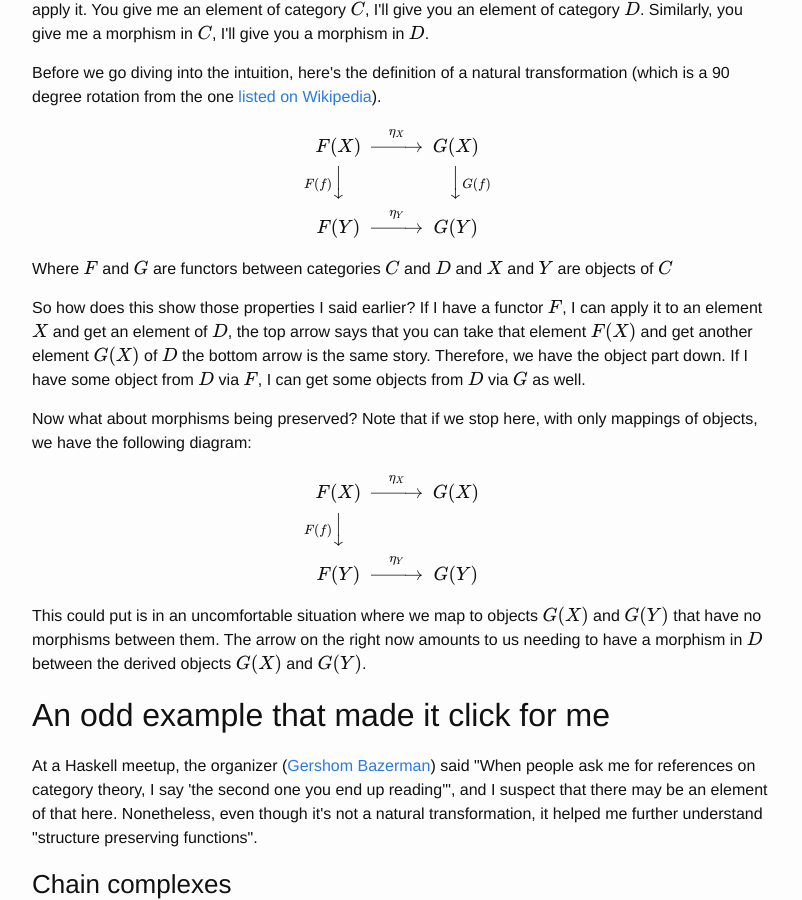
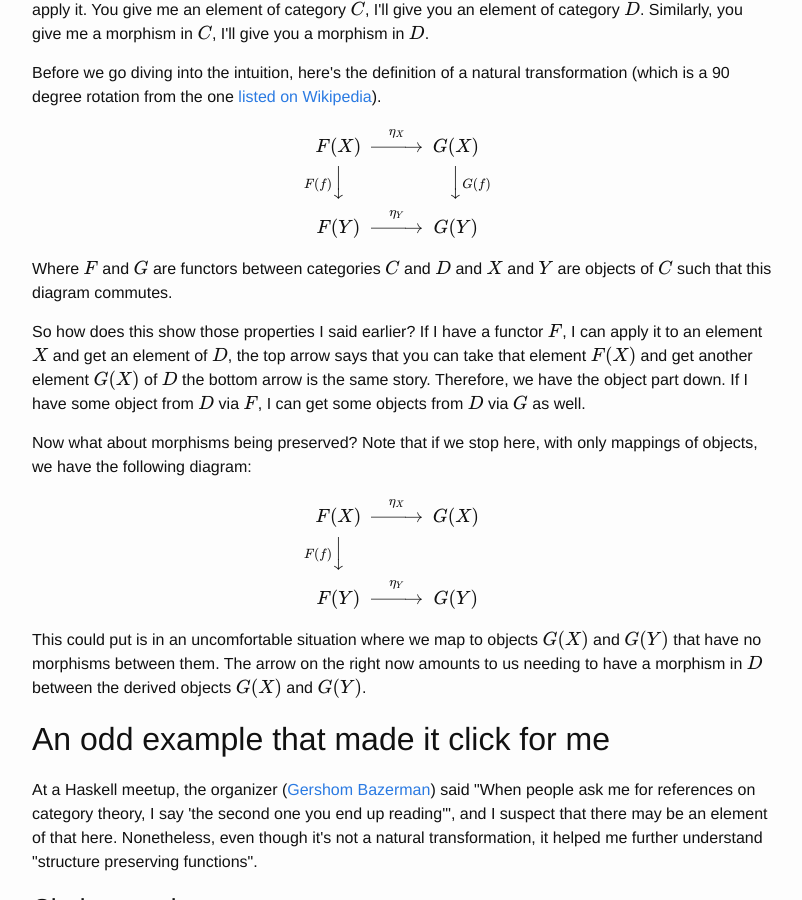
Before and after one commit to b-t-g/b-t-g.github.io, a Jekyll site: the page built from _posts/2018-04-11-understanding-natural-transformations.html, in a window 1280 px wide and 900 px high, scrolled down 583 px. Shown: the whole window, without its empty margins (238-1040 px from the left). Built offline with Jekyll 4.4.1, drawn with Linux system fonts in a browser that asks for light colours; formulas are drawn with MathJax 3.

Commit message:
Specify that the diagram must commute.

```diff
--- a/_posts/2018-04-11-understanding-natural-transformations.html
+++ b/_posts/2018-04-11-understanding-natural-transformations.html
@@ -44,7 +44,7 @@ F(X) @>\eta_X>> G(X) \\
 @VF(f)VV        @VVG(f)V \\
 F(Y) @>\eta_Y>> G(Y)
 \end{CD} \]
-Where \(F\) and \(G\) are functors between categories \(C\) and \(D\) and \(X\) and \(Y\) are objects of \(C\)
+Where \(F\) and \(G\) are functors between categories \(C\) and \(D\) and \(X\) and \(Y\) are objects of \(C\) such that this diagram commutes.
 </p>
 
 <p>
--- a/src/drafts/understanding-natural-transformations.org
+++ b/src/drafts/understanding-natural-transformations.org
@@ -34,7 +34,7 @@ F(X) @>\eta_X>> G(X) \\
 @VF(f)VV        @VVG(f)V \\
 F(Y) @>\eta_Y>> G(Y)
 \end{CD} \]
-Where $F$ and $G$ are functors between categories $C$ and $D$ and $X$ and $Y$ are objects of $C$
+Where $F$ and $G$ are functors between categories $C$ and $D$ and $X$ and $Y$ are objects of $C$ such that this diagram commutes.
 
 So how does this show those properties I said earlier? If I have a functor $F$, I can apply it to an element $X$ and get an element of $D$, the top arrow says that you can take that
 element $F(X)$ and get another element $G(X)$ of $D$ the bottom arrow is the same story. Therefore, we have the object part down. If I have some object from $D$ via $F$, I can get some
```
